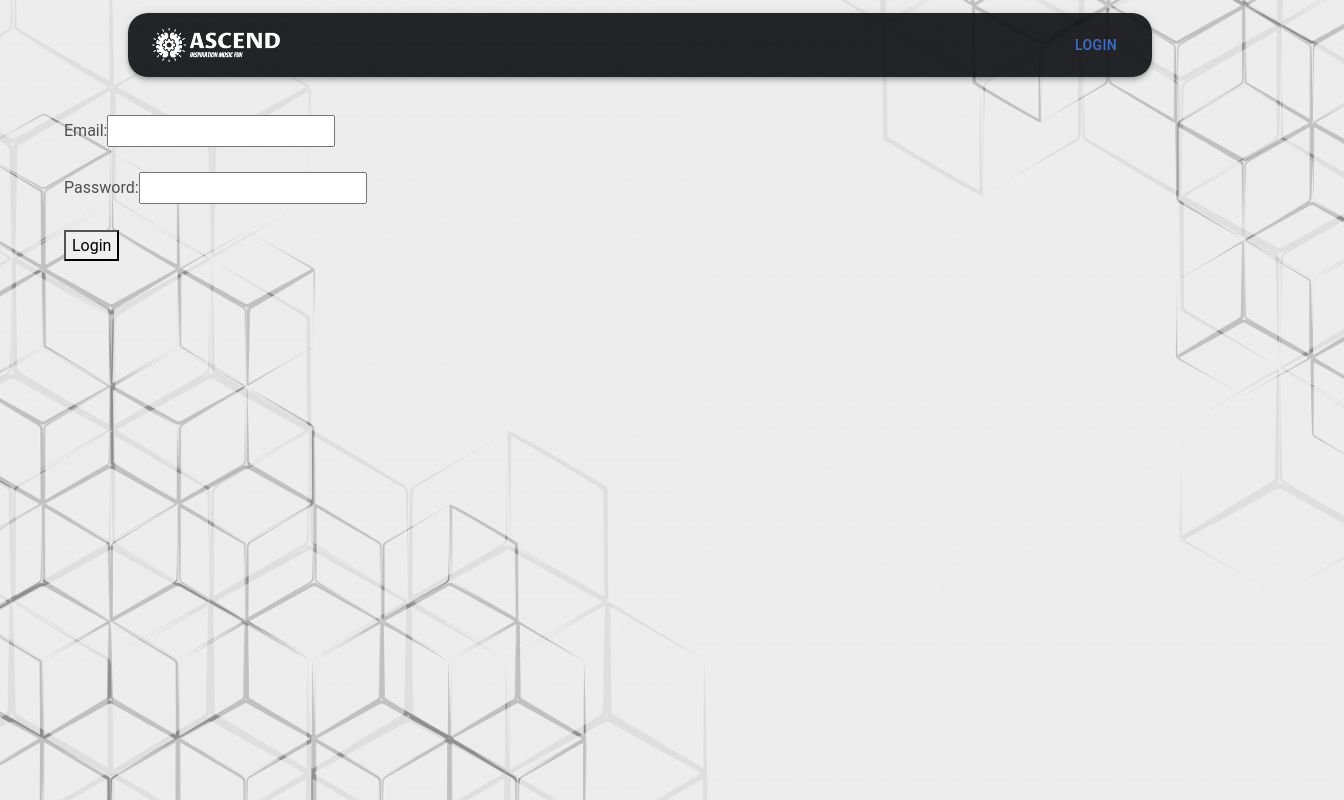
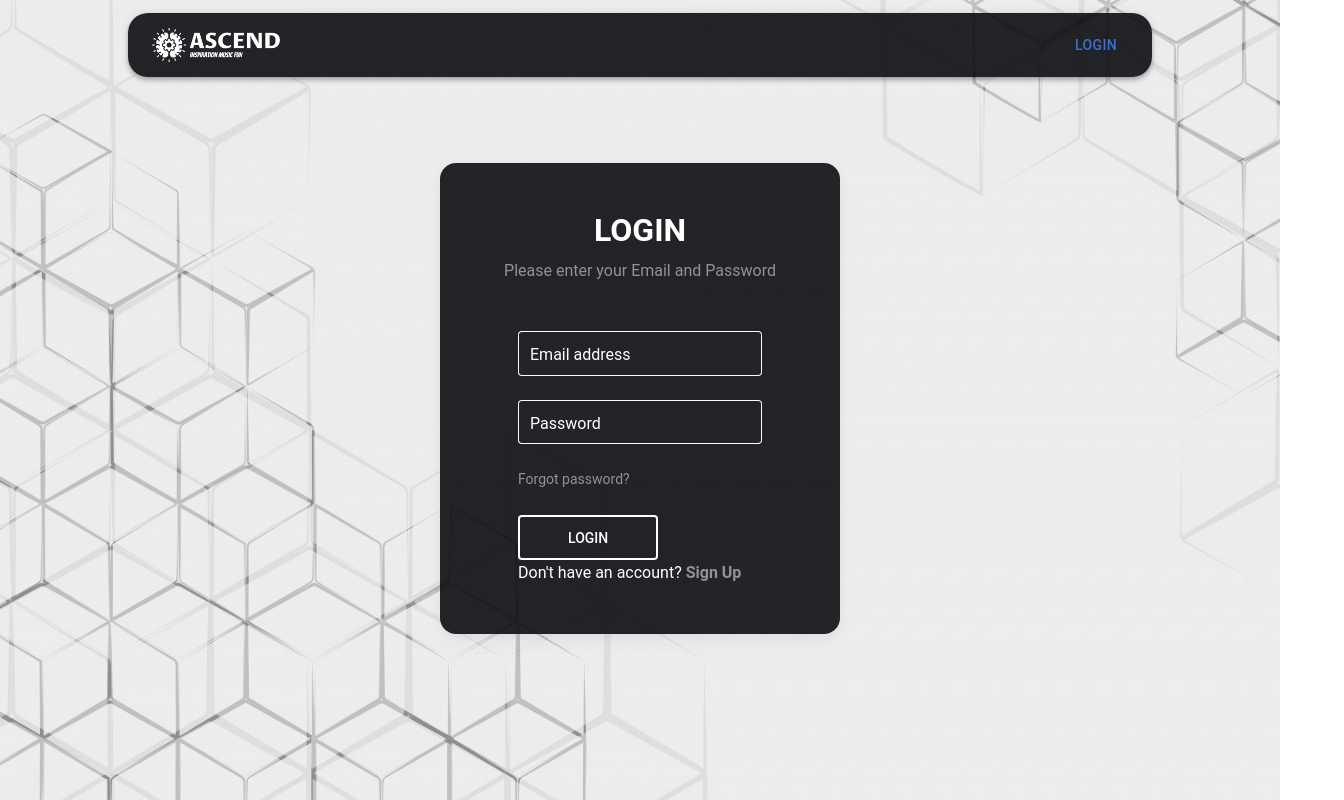
Before and after one commit to T1To48/Mid-Term-Project-ASCEND-, a React (Create React App) app: page /login in a window 1280 px wide. Shown: the top 800 px of the page, 1344 px wide, since content can reach past the window. Built offline with nearby package versions, Linux system fonts and the light colour scheme.

Commit message:
Login Page

```diff
--- a/src/pages/Login.page.js
+++ b/src/pages/Login.page.js
@@ -6,7 +6,18 @@ import secureLocalStorage from "react-secure-storage"
 import { usersDataApi } from "../api's";
 import { useGlobalContext } from "./index";
 
-import { Box } from "@mui/system/Box";
+import {
+  MDBBtn,
+  MDBContainer,
+  MDBRow,
+  MDBCol,
+  MDBCard,
+  MDBCardBody,
+  MDBInput
+} from "mdb-react-ui-kit";
+import "mdb-react-ui-kit/dist/css/mdb.min.css";
+// import "@fortawesome/fontawesome-free/css/all.min.css";
+
 const Login = () => {
 const {isLoading,setIsLoading,loggedUser, setLoggedUser,localApi}=useGlobalContext();
 
@@ -18,12 +29,7 @@ const {isLoading,setIsLoading,loggedUser, setLoggedUser,localApi}=useGlobalConte
   const { email, password } = loginDetails;
   const [isError, setIsError] = useState(false);
   const [errorMessage, setErrorMessage] = useState(false);
-  // const [loggedUser, setLoggedUser] = useState(()=>{
-  //  const isLogged=localStorage.getItem("loggedUser");
-  //  return isLogged?JSON.parse(isLogged):[];
-  // });
-  //orng\   const [emailError, setEmailError] = useState(false);
-  //orng\   const [passwordError, setPasswordError] = useState(false);
+
 
   const navigate=useNavigate();
   const handleChange = (e) => {
@@ -42,7 +48,6 @@ const {isLoading,setIsLoading,loggedUser, setLoggedUser,localApi}=useGlobalConte
       if (responseUsers) {
         if (password === responseUsers.password) {
           secureLocalStorage.setItem("loggedUserPassword",responseUsers.password)
-          // localApi ("set", "loggedUser", {...responseUsers,password:"****"})
           setLoggedUser({...responseUsers,password:"****"})
           setTimeout(()=>navigate("/"),0)
 
@@ -64,33 +69,96 @@ const {isLoading,setIsLoading,loggedUser, setLoggedUser,localApi}=useGlobalConte
 
 
   return (
-    <div className="size">
+    <MDBContainer fluid>
+      <MDBRow className="d-flex justify-content-center align-items-center h-100">
+        <MDBCol col="12">
+          <MDBCard
+            className=" text-white my-5 mx-auto"
+            style={{
+              borderRadius: "1rem",
+              maxWidth: "400px",
+              backgroundColor: "rgba(13, 14, 18, 0.90)"
+            }}
+          >
+            <MDBCardBody className="p-5 d-flex flex-column align-items-center  mx-auto w-100">
+              <h2 className="fw-bold mb-2 text-uppercase">Login</h2>
+              <p className="text-white-50 mb-5">
+                Please enter your Email and Password
+              </p>
               <form onSubmit={handleLogin}>
-        <label htmlFor="email">Email:</label>
-        <input
+              <MDBInput
+                wrapperClass="mb-4  w-100"
+                labelClass="text-white"
+                label="Email address"
                 type="email"
+                size="lg"
            value={loginDetails.email}
            name="email"
            onChange={handleChange}
            required
+                contrast
+                onFocus={(e) => (e.target.style.backgroundColor = "#1fb75c")}
+                onBlur={(e) => (e.target.style.backgroundColor = "#242529")}
+
               />
-        <br />
-        <br />
-        <label htmlFor="password">Password:</label>
-        <input
+              <MDBInput
+                wrapperClass="mb-4  w-100"
+                labelClass="text-white"
+                label="Password"
                 type="password"
+                size="lg"
                value={loginDetails.password}
                name="password"
                onChange={handleChange}
                required
+                contrast
+                onFocus={(e) => (e.target.style.backgroundColor = "#1fb75c")}
+                onBlur={(e) => (e.target.style.backgroundColor = "#242529")}
+                style={{ Border: "red" }}
               />
+
+              <p className="small mb-3 pb-lg-2">
+                <a
+                  class="text-white-50"
+                  href="#!"
+                  onMouseEnter={(e) => (e.target.style.color = "#1fb75c")}
+                  onMouseLeave={(e) => (e.target.style.color = "#8a9294")}
+                >
+                  Forgot password?
+                </a>
+              </p>
+              <MDBBtn
+                outline
+                className=" px-5 text-white"
+                color="white"
+                size="lg"
+                type="submit"
+                onMouseEnter={(e) =>
+                  (e.target.style.backgroundColor = "#1fb75c")
+                }
+                onMouseLeave={(e) =>
+                  (e.target.style.backgroundColor = "#242529")
+                }
+              >
+                Login
+              </MDBBtn>
+
               <br />
-        <br />
-        <button type="submit" value="Submit" disabled={isLoading}>
-          {isLoading ? "loading..." : "Login"}
-        </button>
+
+              <div>
+                <p className="mb-0">
+                  Don't have an account?{" "}
+                  <a href="#!" class="text-white-50 fw-bold">
+                    Sign Up
+                  </a>
+                </p>
+              </div>
               </form>
-    </div>
+            </MDBCardBody>
+          </MDBCard>
+        </MDBCol>
+      </MDBRow>
+    </MDBContainer>
   );
 };
 
```
Lines whose indentation alone changed are shown as unchanged.
